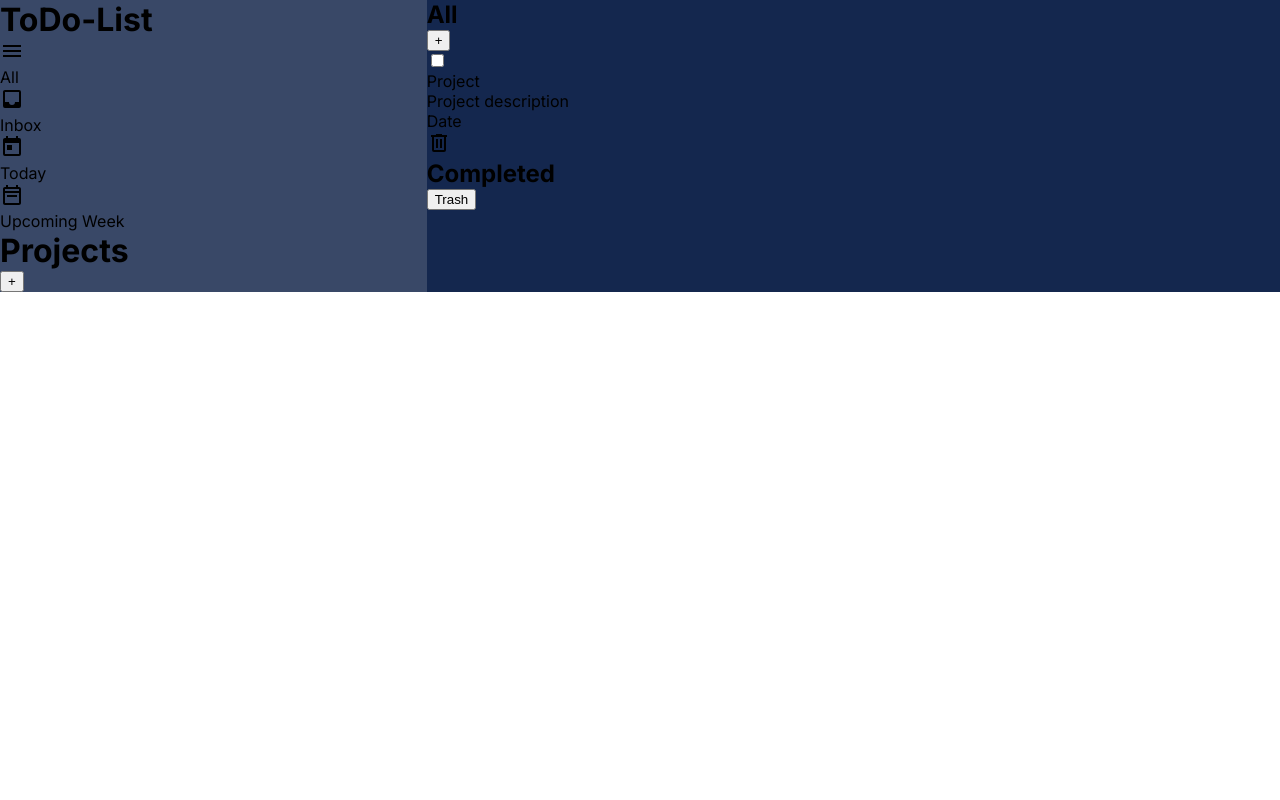
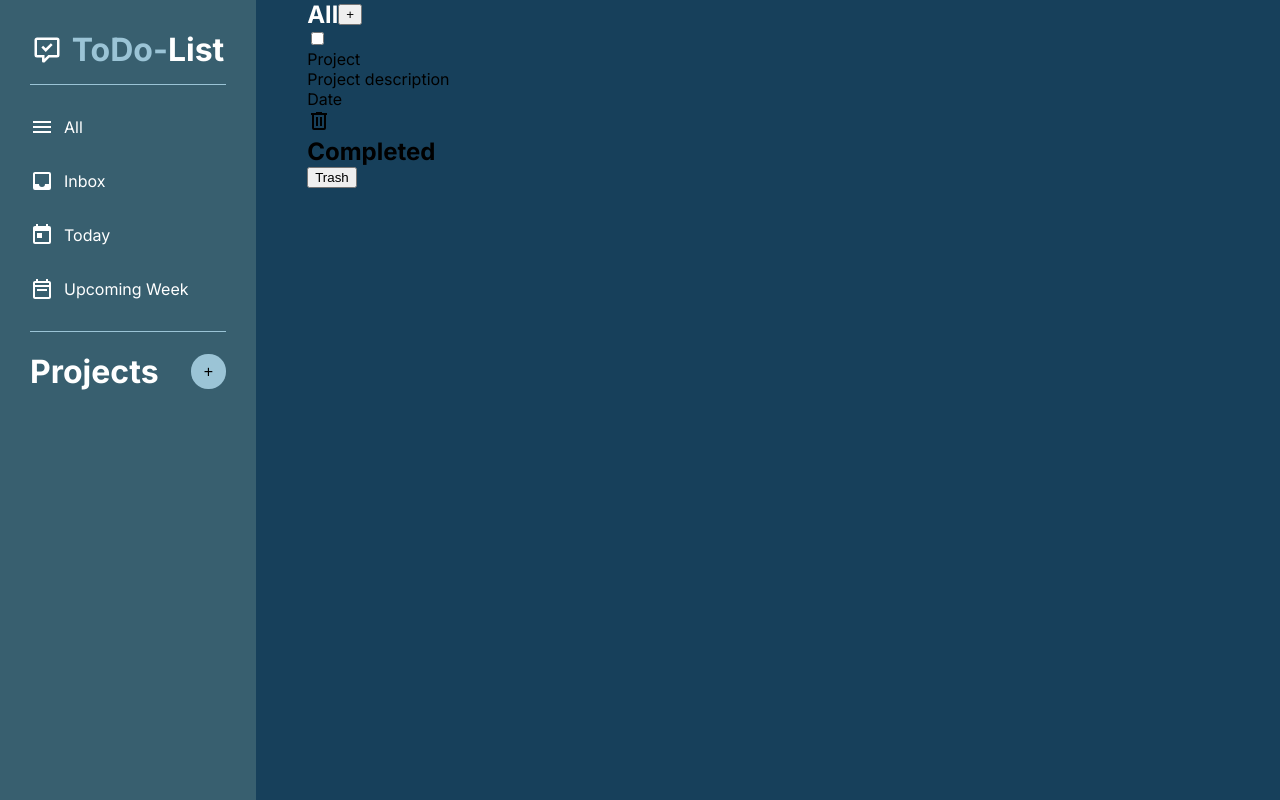
Before and after one commit to djballowe/To-Do-List, a plain HTML site: page index.html in a window 1280 px wide. Drawn offline with Linux system fonts and the light colour scheme.

Commit message:
adding styles for task area

```diff
--- a/index.html
+++ b/index.html
@@ -14,8 +14,10 @@
     <div class="main-grid">
         <div class="navigation">
             <div class="logo">
-                <!-- logo -->
-                <h1>ToDo-List</h1>
+                <svg style="width:30px;height:30px" viewBox="0 0 24 24">
+                    <path fill="currentColor" d="M9,22A1,1 0 0,1 8,21V18H4A2,2 0 0,1 2,16V4C2,2.89 2.9,2 4,2H20A2,2 0 0,1 22,4V16A2,2 0 0,1 20,18H13.9L10.2,21.71C10,21.9 9.75,22 9.5,22V22H9M10,16V19.08L13.08,16H20V4H4V16H10M16.5,8L11,13.5L7.5,10L8.91,8.59L11,10.67L15.09,6.59L16.5,8Z" />
+                </svg>
+                <h1 id="todo">ToDo-</h1> <h1>List</h1>
             </div>
             <div class="icon-container">
                 <div class="icons">
--- a/styles.css
+++ b/styles.css
@@ -1,7 +1,7 @@
 :root {
-    --main-color: #14274E;
-    --secondary-color: #394867;
-    --text-color: #F1F6F9;
+    --main-color: #143A52;
+    --secondary-color: #6E828A;
+    --text-color: #CDE3EB;
 }
 
 html {
@@ -50,17 +50,83 @@ table {
 
 /* Main CSS */
 
+body {
+    background-color: #17405b;
+}
+
 .main-grid {
     display: grid;
-    grid-template-columns: 1fr 2fr;
+    grid-template-columns: 1fr 4fr;
 }
+
+/* Navigation Bar */
 
 .navigation {
     grid-column-start: 1;
-    background-color: #394867;
+    background-color: #385f6f;
+    padding: 30px;
+    color: white;
 }
 
 .task-container {
     grid-column-start: 2;
-    background-color: #14274E;
+    background-color: #17405b;
+    height: 100vh;
+    margin-inline: auto;
+    width: min(90%, 60rem);
 }
+
+.logo {
+    display: flex;
+    align-items: center;
+    justify-content: center;
+    padding-bottom: 15px;
+}
+
+#todo {
+    color: #9bc4d6;
+    margin-left: 10px;
+}
+
+.icon-container {
+    border-top: #9bc4d6 1px solid;
+}
+
+.icons {
+    display: flex;
+    align-items: center;
+    margin: 30px 0;
+}
+
+.icons p {
+    margin-left: 10px;
+}
+
+.project-container {
+    display: flex;
+    align-items: center;
+    justify-content: space-between;
+    border-top: #9bc4d6 1px solid;
+
+}
+
+.project-container button {
+    background-color: #9bc4d6;
+    border-radius: 17px;
+    border: none;
+    width: 35px;
+    height: 35px;
+    color: black;
+    font-size: 1rem;
+    margin-top: 20px;
+}
+
+.project-container h1 {
+    margin-top: 20px;
+}
+
+.all {
+    display: flex;
+    align-items: center;
+    color: white;
+}
```
